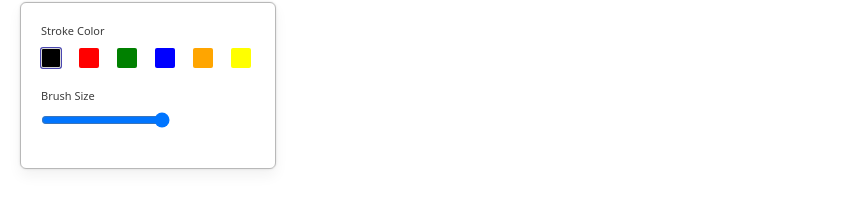
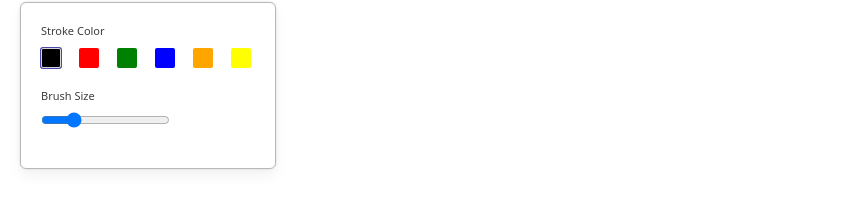
Before and after one commit to sankarshan07/RealTime-Sketchbook, a Next.js app in the folder sketchbook/: page / in a window 1280 px wide. Shown: the part 198-400 px from the top of the page, without its empty margins (0-864 px from the left). Built offline with nearby package versions, Linux system fonts and the light colour scheme.

Commit message:
code refactored

```diff
--- a/sketchbook/src/components/board/index.js
+++ b/sketchbook/src/components/board/index.js
@@ -1,4 +1,4 @@
-import { useEffect, useRef } from "react"
+import { useEffect, useLayoutEffect, useRef } from "react"
 import { useSelector,useDispatch } from "react-redux"
 
 const Board = () => {
@@ -19,6 +19,7 @@ useEffect (() => {
         context.strokeStyle = color
         context.lineWidth = size
     }
+    // console.log();
 
 
     changeConfig()
@@ -27,24 +28,34 @@ useEffect (() => {
 
 
 
-//mounting part
-useEffect(()=>{
+
+//this runs before useeffect()  and doesnt ovelap on the useeffect
+useLayoutEffect(()=>{
     if(!canvasRef.current) return
     const canvas= canvasRef.current;
     const context =canvas.getContext('2d');
-    //when mounting
+
     canvas.width =window.innerWidth;
     canvas.height =window.innerHeight;
      //canvas add
+
+     const beginPath = (x,y) => {
+        context.beginPath()
+        context.moveTo(x,y)
+     }
+
+     const  drawLine = (x,y) => {
+        context.lineTo(x,y)
+        context.stroke()
+     }
      const handleMouseDown = (e) => {
         shouldDraw.current = true
-       context.beginPath()
-       context.moveTo(e.clientX, e.clientY)
+       beginPath(e.clientX, e.clientY)
     }
     const handleMouseMove = (e) => {
         if (!shouldDraw.current) return
-        context.lineTo(e.clientX, e.clientY)
-        context.stroke()
+        drawLine(e.clientX, e.clientY)
+
     }
     const handleMouseUp = (e) => {
          shouldDraw.current = false
--- a/sketchbook/src/components/toolbox/index.js
+++ b/sketchbook/src/components/toolbox/index.js
@@ -12,7 +12,7 @@ const Toolbox = () => {
     const activeMenuItem = useSelector((state) => state.menu.activeMenuItem)
     const showStrokeToolOption = activeMenuItem === MENU_ITEMS.PENCIL
     const showBrushToolOption = activeMenuItem === MENU_ITEMS.PENCIL || activeMenuItem === MENU_ITEMS.ERASER
-    const {color} =useSelector((state) => state.toolbox[activeMenuItem])
+    const {color,size} =useSelector((state) => state.toolbox[activeMenuItem])
     const updateBrushSize = (e) => {
         dispatch(changeBrushSize({item:activeMenuItem,size: e.target.value}))
 
@@ -41,7 +41,7 @@ const Toolbox = () => {
         <div className={styles.toolItem}>
         <h4 className={styles.toolText}>Brush Size </h4>
         <div className={styles.itemContainer}>
-            <input type="range" min={1} max={10} step={1} onChange={updateBrushSize}/>
+            <input type="range" min={1} max={10} step={1} onChange={updateBrushSize} value={size}/>
         </div>
     </div>
         }
```
